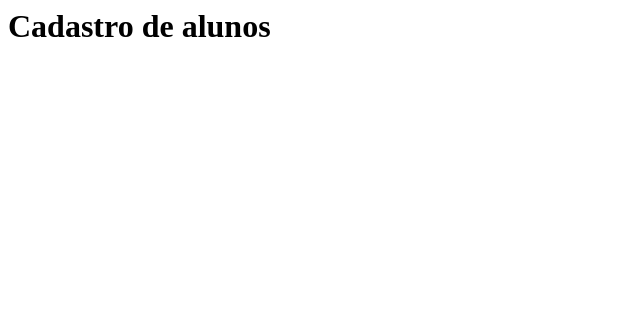
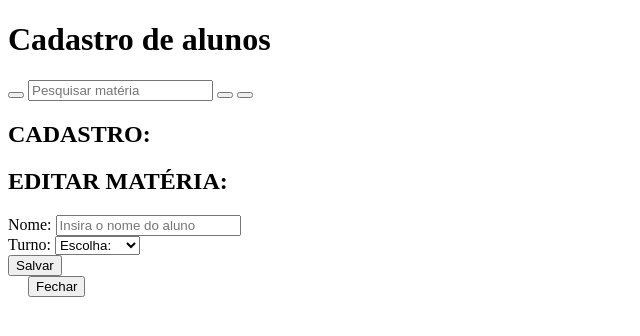
Before and after one commit to david-garcia1402/escola, a PHP site: page /views/alunos.php in a window 1280 px wide. Shown: the top 336 px of the page, without its empty margins (0-640 px from the left). Run offline with PHP 8.4, Linux system fonts and the light colour scheme.

Commit message:
cad do aluno

```diff
--- /dev/null
+++ b/src/js/aluno.js
@@ -0,0 +1,119 @@
+function cadastroAlunoView(){
+    $("#exampleModal").modal("toggle");
+    document.getElementById("titleEdit").setAttribute("hidden", true);
+}
+
+function alunoRegistered(){
+    var xmlhttp = new XMLHttpRequest();
+    xmlhttp.onreadystatechange = function () {
+      if (this.readyState == 4) {
+        if (this.status == 200) {
+          var retorno = JSON.parse(this.responseText);
+          var message =
+            '<div class="alert alert-success alert-dismissible fade show" id="msg-alert">' +
+            retorno.message +
+            "</div>";
+
+          document.getElementById("alert").innerHTML = message;
+          $("#msg-alert")
+            .fadeTo(2000, 500)
+            .slideUp(500, function () {
+              $("#msg-alert").slideUp(500);
+            });
+        }
+        if (this.status == 400) {
+          var retorno = JSON.parse(this.responseText);
+          var message =
+            '<div class="alert alert-warning alert-dismissible fade show" id="msg-alert">' +
+            retorno.message +
+            "</div>";
+
+          document.getElementById("alert").innerHTML = message;
+
+          $("#msg-alert")
+            .fadeTo(2000, 500)
+            .slideUp(500, function () {
+              $("#msg-alert").slideUp(500);
+            });
+        }
+      }
+    };
+
+    var idAluno = document.getElementById("idAluno").value;
+    var alunoNome = document.getElementById("alunoNome").value;
+    var turno =
+      document.getElementById("turno").children[
+        document.getElementById("turno").selectedIndex
+      ];
+    var turnoContent = turno.textContent.toLowerCase();
+
+    var params =
+      "idAluno=" +
+      encodeURIComponent(idAluno) +
+      "&alunoNome=" +
+      encodeURIComponent(alunoNome) +
+      "&turno=" +
+      encodeURIComponent(turnoContent);
+
+    console.log(params);
+
+    xmlhttp.open("POST", "cadAluno.php", true);
+    xmlhttp.setRequestHeader("Content-type", "application/x-www-form-urlencoded");
+    xmlhttp.send(params);
+}
+
+async function alunoList(filtro = "") {
+    var xmlhttp = new XMLHttpRequest();
+    xmlhttp.onreadystatechange = function () {
+      if (this.readyState == 4 && this.status == 200) {
+        document.getElementById("listAluno").innerHTML = this.responseText;
+      }
+    };
+    xmlhttp.open("GET", "listAluno.php?filtro=" + filtro, true);
+    xmlhttp.send();
+  }
+
+function delAluno(idAluno){
+    var xmlhttp = new XMLHttpRequest();
+    xmlhttp.onreadystatechange = function () {
+        if (this.readyState == 4 && this.status == 200) {
+            alert("Aluno excluído com sucesso");
+            location.reload();
+        }
+    };
+    xmlhttp.open("GET", "delAluno.php?idAluno=" + idAluno, true);
+    xmlhttp.send();
+}
+
+
+async function alunoFilterClear() {
+    document.getElementById("userSearch").value = "";
+    alunoList();
+  }
+
+  async function alunoFilter() {
+    var filtro = document.getElementById("userSearch").value;
+
+    alunoList(filtro);
+  }
+
+  function alunoEdit(idAluno){
+    var xmlhttp = new XMLHttpRequest();
+    xmlhttp.onreadystatechange = function () {
+        if (this.readyState == 4 && this.status == 200){
+            var retorno = JSON.parse(this.responseText)
+            if (retorno) {
+                document.getElementById("idAluno").value = retorno.id;
+                document.getElementById("alunoNome").value = retorno.nome;
+                document.getElementById("turno").value = retorno.turno;
+                document.getElementById("titleRegister").setAttribute("hidden", true);
+                document.getElementById("titleEdit").removeAttribute("hidden");
+                $("#exampleModal").modal("toggle");
+            }
+
+        }
+    }
+    xmlhttp.open("GET", "alunoEdit.php?idAluno=" + idAluno, true);
+    xmlhttp.send();
+
+}
--- a/src/js/mat.js
+++ b/src/js/mat.js
@@ -180,7 +180,6 @@ function matRegistered() {
     if (idProf == 0) {
       var message =
         '<div class="alert alert-danger alert-dismissible fade show" id="msg-alert">' +
-        '<button type="button" class="close" data-dismiss="alert">&times;</button>' +
         "<strong>Erro,</strong> escolha pelo menos um professor para dar a matéria!" +
         "</div>";
 
--- a/src/views/alunos.php
+++ b/src/views/alunos.php
@@ -1,7 +1,90 @@
-<div class="d-flex justify-content-between flex-wrap flex-md-nowrap align-items-center pt-3 pb-2 mb-3 border-bottom">
-    <h1 class="h2">Cadastro de alunos</h1>
-    <div class="btn-toolbar mb-2 mb-md-0">
-    <div class="btn-group me-2">
+<!DOCTYPE html>
+<html lang="en">
+
+<head>
+    <meta charset="UTF-8">
+    <meta http-equiv="X-UA-Compatible" content="IE=edge">
+    <meta name="viewport" content="width=device-width, initial-scale=1.0">
+    <script src="../js/aluno.js"></script>
+</head>
+
+<body onload="alunoList()">
+    <div class="pt-3 pb-2 mb-3 border-bottom">
+        <div class="row">
+            <div class="col-lg-8 col-md-7 col-12">
+                <h1 class="h2">Cadastro de alunos</h1>
+            </div>
+            <div class="col-lg-4 col-md-5 col-12">
+                <div class="input-group">
+                    <button type="button" class="btn btn-primary" onclick="cadastroAlunoView()" title="Cadastrar registro"><span class="fa fa-plus"></span></button>
+                    <input type="text" class="form-control" placeholder="Pesquisar matéria" id="userSearch">
+                    <button class="btn btn-outline-primary" type="button" id="button-addon2" onclick="alunoFilter()" title="Pesquisar registro"><span class="fa fa-search"></span></button>
+                    <button class="btn btn-outline-primary" type="button" id="button-addon2" onclick="alunoFilterClear()" title="Limpar filtro"><span class="fa fa-trash"></span></button>
+                </div>
+            </div>
+        </div>
     </div>
+    <!-- Modal -->
+    <div class="modal fade" id="exampleModal" tabindex="-1" aria-labelledby="exampleModalLabel" aria-hidden="true">
+        <div class="modal-dialog modal-md">
+            <div class="modal-content">
+                <div class="modal-header">
+                    <h2 class="modal-title " id="titleRegister">CADASTRO:</h2>
+                    <h2 class="modal-title" id="titleEdit">EDITAR MATÉRIA:</h2>
+                </div>
+                <div class="modal-body">
+                    <div id="alert"></div>
+                    <form class="was-validated">
+                        <input type="hidden">
+                        <div class="container">
+                            <div class="row" hidden id="hiddenRowID">
+                                <div class="col-12">
+                                    <label for="idUser" class="form-label">ID:</label>
+                                    <input type="text" class="form-control mb-3" id="idAluno" name="idAluno">
+                                </div>
+                            </div>
+                            <div class="row">
+                                <div class="col-12 mb-3">
+                                    <label for="name" class="form-label">Nome:</label>
+                                    <input type="text" class="form-control" id="alunoNome" name="alunoNome" placeholder="Insira o nome do aluno" required>
+                                </div>
+                            </div>
+                        </div>
+                    </form>
+                    <div class="container">
+                        <div class="row">
+                            <div class="col-12 mb-3">
+                                <label for="turno" class="form-label">Turno:</label>
+                                <select class="form-select" name="turno" id="turno">
+                                    <option value="0" default>Escolha:</option>
+                                    <option value="matutino">Matutino</option>
+                                    <option value="vespertino">Vespertino</option>
+                                </select>
+                            </div>
+                        </div>
+                        <div class="row">
+                            <div class="col-3">
+                                <button type="button" class="btn btn-primary btn-block" onclick="alunoRegistered()">Salvar</button>
+                            </div>
+                            <div class="col-6"></div>
+                            <div class="col-3">
+                                <button type="button" class="btn btn-secondary btn-block" data-dismiss="modal" onclick="location.reload()" style="margin-left: 20px;">Fechar</button>
+                            </div>
+                        </div>
+                    </div>
+                    </div>
+                </div>
+            </div>
+        </div>
+    <!--Lista-->
+    <div class="container">
+        <div class="row">
+            <div class="col-12">
+                <div id="listAluno"></div>
+            </div>
+        </div>
     </div>
-</div>
+
+</body>
+
+</html>
```
Also changed, not shown: src/alunoEdit.php (added, +9 -0 lines), src/cadAluno.php (added, +55 -0 lines), src/delAluno.php (added, +12 -0 lines), src/listAluno.php (added, +42 -0 lines).
